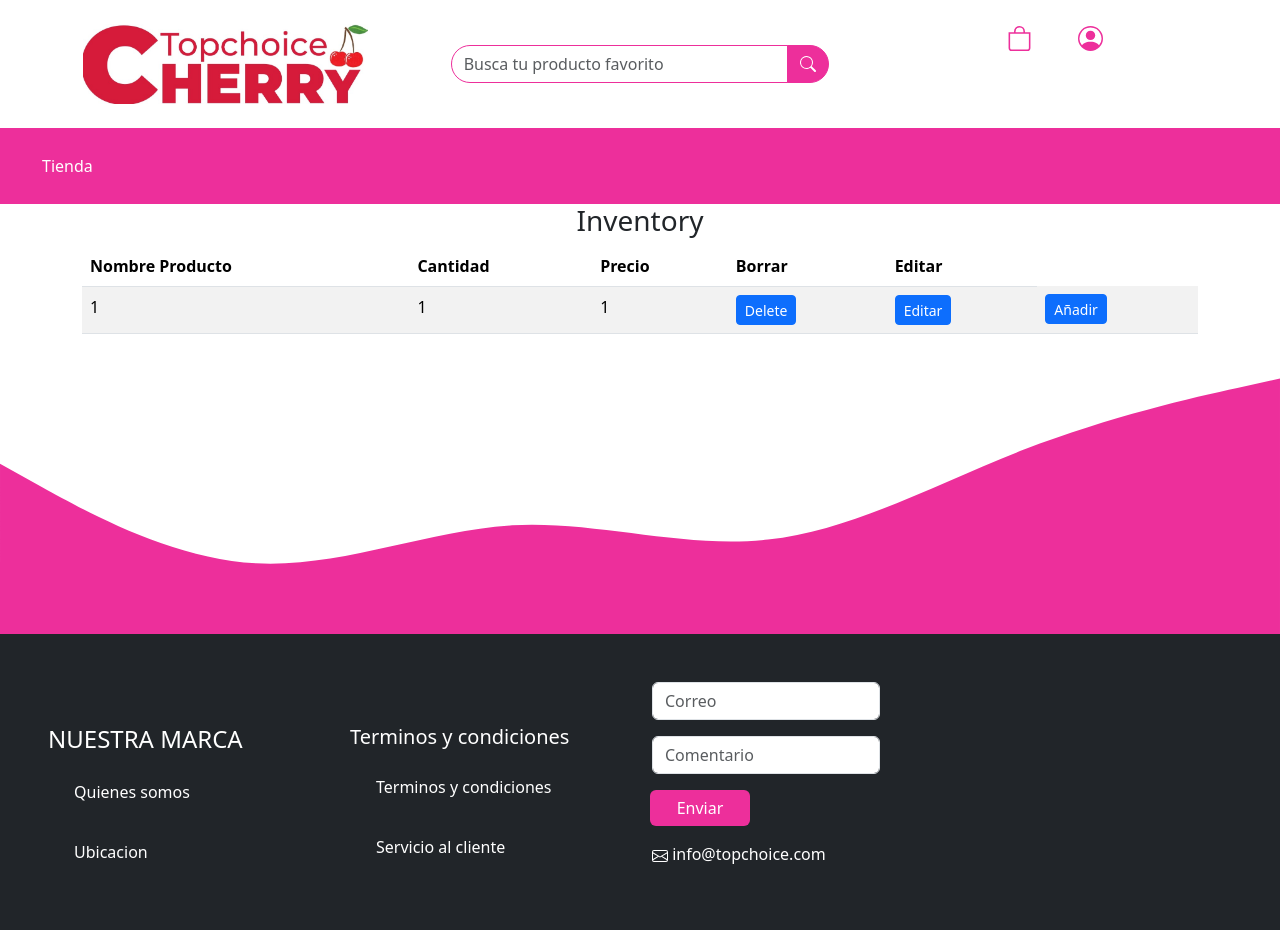
After one commit to Edwin-DEV-py/TopChoice_Cherry, a Django app: template TopChoice/templates/inventario.html in a window 1280 px wide. The commit adds this page. Run offline with Django 4.2, Linux system fonts and the light colour scheme; the template is opened without the code that fills it, so the values that code supplies are empty.

Commit message:
cambios en el diseno del logo, header y ne invent

```diff
--- a/TopChoice/TopChoice/static/css/index.css
+++ b/TopChoice/TopChoice/static/css/index.css
@@ -4,6 +4,11 @@
 h2{
     color: var(--color-barra);
 }
+
+html{
+    overflow-x: hidden;
+}
+
 .producto_centrado{
     display: flex;
     align-items: center;
--- /dev/null
+++ b/TopChoice/TopChoice/static/css/tienda.css
@@ -0,0 +1,3 @@
+.card3:hover{
+    transform: scale(1.1);
+}
--- a/TopChoice/TopChoice/urls.py
+++ b/TopChoice/TopChoice/urls.py
@@ -26,5 +26,6 @@ urlpatterns = [
     path('inicio_sesion.html',views.inicio_sesion,name="inicio_sesion"),
     path('registro.html',views.registro,name="registro"),
     path('store/',include('Productos.urls')),
+    path('inventario.html',views.inventario,name="inventario")
     #aqui colocar la etiqueta include para usar las urls de las otras apps.
 ] + static(settings.MEDIA_URL, document_root = settings.MEDIA_ROOT)
--- a/TopChoice/TopChoice/views.py
+++ b/TopChoice/TopChoice/views.py
@@ -16,3 +16,6 @@ def inicio_sesion(request):
 
 def registro(request):
     return render(request,'registro.html')
+
+def inventario(request):
+    return render(request,'inventario.html')
--- a/TopChoice/templates/header.html
+++ b/TopChoice/templates/header.html
@@ -3,9 +3,11 @@
     <div class="container-fluid p-4 text-center">
         <div class="row">
             <div class="col">
-                Logo
+              <a href="{% url 'header' %}">
+                <img src="{% static 'img/logo.jpg' %}" alt="" class="img-fluid mx-auto d-block" style="max-height: 80px;">
+              </a>
             </div>
-            <div class="col" style="color:white;">
+            <div class="col row align-items-center" style="color:white;">
                 <form class="container-fluid">
                     <div class="input-group">
                       <input type="text" class="form-control barra_busqueda" placeholder="Busca tu producto favorito" aria-label="Username" aria-describedby="basic-addon1">
@@ -17,7 +19,7 @@
                     </div>
                   </form>
             </div>
-            <div class="col justify-content-end" style="color:white;">
+            <div class="col align-items-center justify-content-end" style="color:white;">
                 <button class="btn_headers">
                     <svg xmlns="http://www.w3.org/2000/svg" width="16" height="16" fill="currentColor" class="bi bi-bag" viewBox="0 0 16 16">
                         <path d="M8 1a2.5 2.5 0 0 1 2.5 2.5V4h-5v-.5A2.5 2.5 0 0 1 8 1zm3.5 3v-.5a3.5 3.5 0 1 0-7 0V4H1v10a2 2 0 0 0 2 2h10a2 2 0 0 0 2-2V4h-3.5zM2 5h12v9a1 1 0 0 1-1 1H3a1 1 0 0 1-1-1V5z"/>
@@ -45,6 +47,9 @@
                       </button>
                       <div class="collapse navbar-collapse" id="navbarNav">
                         <ul class="navbar-nav nav justify-content-center">
+                          <li class="nav-item">
+                            <a class="nav-link active" aria-current="page" href="{% url 'store' %}">Tienda</a>
+                          </li>
                         {% for Categorias in links %}
                           <li class="nav-item">
                             <a class="nav-link active" aria-current="page" href="{{ Categorias.get_url }}">{{ Categorias.category_name }}</a>
--- a/TopChoice/templates/index.html
+++ b/TopChoice/templates/index.html
@@ -23,14 +23,14 @@
           <button type="button" data-bs-target="#carouselExampleIndicators" data-bs-slide-to="2" aria-label="Slide 3"></button>
         </div>
         <div class="carousel-inner">
-          <div class="carousel-item active bg-black">
-            <img src="{% static 'img/carrusel1' %}" class="img-fluid mx-auto d-block" alt="Responsive image">
+          <div class="carousel-item active">
+            <img src="{% static 'img/publi1.jpeg' %}" class="img-fluid mx-auto d-block" alt="Responsive image">
           </div>
-          <div class="carousel-item" style="background:  #FDCAD0;">
-            <img src="{% static 'img/carrusel2' %}" class="img-fluid mx-auto d-block" alt="Responsive image">
+          <div class="carousel-item">
+            <img src="{% static 'img/publi2.jpeg' %}" class="img-fluid mx-auto d-block" alt="Responsive image">
           </div>
-          <div class="carousel-item" style="background:  #f4e5e4;">
-            <img src="{% static 'img/carrusel3' %}" class="img-fluid mx-auto d-block" alt="Responsive image">
+          <div class="carousel-item">
+            <img src="{% static 'img/publi3.jpeg' %}" class="img-fluid mx-auto d-block" alt="Responsive image">
           </div>
         </div>
         <button class="carousel-control-prev" type="button" data-bs-target="#carouselExampleIndicators" data-bs-slide="prev">
@@ -208,6 +208,8 @@
     </div>
     <br>
     <br>
+
+    {% endblock %}
     <div class="row align-items-end bg-dark p-5">
       <div class="col">
         <div class="row">
@@ -266,6 +268,5 @@
         </div>
       </div>
     </div>
-    {% endblock %}
     <script src="https://cdn.jsdelivr.net/npm/bootstrap@5.3.0-alpha1/dist/js/bootstrap.bundle.min.js" integrity="sha384-w76AqPfDkMBDXo30jS1Sgez6pr3x5MlQ1ZAGC+nuZB+EYdgRZgiwxhTBTkF7CXvN" crossorigin="anonymous"></script>
 </body>
--- /dev/null
+++ b/TopChoice/templates/inventario.html
@@ -0,0 +1,98 @@
+{% extends 'index.html' %}
+{% load static %}
+{% block content %}
+{% include 'header.html' %}
+
+<div id="fullscreen_bg" class="fullscreen_bg">
+ <form class="form-signin">
+<div class="container">
+    <div class="row">
+        <div class="col-md-12">
+        <div class="panel panel-default">
+        <div class="panel panel-primary">
+
+            <h3 class="text-center">Inventory</h3>
+
+        <div class="panel-body">
+
+<table class="table table-striped table-condensed">
+                <thead>
+                <tr>
+                    <th>Nombre Producto</th>
+                    <th>Cantidad</th>
+                    <th>Precio</th>
+                    <th>Borrar</th>
+                    <th>Editar</th>
+                </tr>
+                </thead>
+                <tbody>
+                <tr>
+                    <td>1</td>
+                    <td>1</td>
+                    <td>1</td>
+                    <td class="ss"><a  class="btn btn-sm btn-primary btn-block" role="button" style="height:30px">Delete</a></td>
+                    </td>
+                    <td class="ss"><a  class="btn btn-sm btn-primary btn-block" role="button" style="height:30px">Editar</a></td>
+                    </td>
+                    <td class="ss"><a  class="btn btn-sm btn-primary btn-block" role="button" style="height:30px" data-bs-toggle="modal" data-bs-target="#staticBackdrop">Añadir</a></td>
+                    </td>
+                </tr>
+                </tbody>
+        </div>
+        </div>
+        </div>
+        </div>
+
+    </div>
+</div>
+</div>
+</form>
+</table>
+<div class="modal fade" id="staticBackdrop" data-bs-backdrop="static" data-bs-keyboard="false" tabindex="-1" aria-labelledby="staticBackdropLabel" aria-hidden="true">
+    <div class="modal-dialog">
+      <div class="modal-content">
+        <div class="modal-header">
+          <h1 class="modal-title fs-5" id="staticBackdropLabel">Modal title</h1>
+          <button type="button" class="btn-close" data-bs-dismiss="modal" aria-label="Close"></button>
+        </div>
+        <div class="modal-body">
+            <table class="table table-striped table-condensed">
+                <thead>
+                <tr>
+                    <th>Nombre Producto</th>
+                    <th>Cantidad</th>
+                    <th>Precio</th>
+                    <th>Accion</th>
+                </tr>
+                </thead>
+                <tbody>
+                <tr>
+                    <td class="col-md-4">
+                        <input type="text" class="form-control" aria-label="Default" aria-describedby="inputGroup-sizing-default" placeholder="Nombre">
+                    </td>
+                    <td class="col-md-3">
+                        <input type="number" class="form-control" aria-label="Default" aria-describedby="inputGroup-sizing-default" placeholder="Cantidad">
+                    </td>
+                    <td class="col-md-3">
+                        <input type="number" class="form-control" aria-label="Default" aria-describedby="inputGroup-sizing-default" placeholder="Precio">
+                    </td>
+                    <td class="ss"><a  class="btn btn-sm btn-primary btn-block" role="button" style="height:30px">Aceptar</a></td>
+                    </td>
+                </tr>
+                </tbody>
+            </div>
+            </form>
+            </table>
+        </div>
+        <div class="modal-footer">
+          <button type="button" class="btn btn-secondary" data-bs-dismiss="modal">Close</button>
+          <button type="button" class="btn btn-primary">Understood</button>
+        </div>
+      </div>
+    </div>
+  </div>
+</div></div></div></div></div></div></div></div>
+<footer style="position: sticky;">
+    <svg xmlns="http://www.w3.org/2000/svg" viewBox="0 0 1440 320"><path fill="#ed2f9b" fill-opacity="1" d="M0,128L48,154.7C96,181,192,235,288,240C384,245,480,203,576,197.3C672,192,768,224,864,213.3C960,203,1056,149,1152,112C1248,75,1344,53,1392,42.7L1440,32L1440,320L1392,320C1344,320,1248,320,1152,320C1056,320,960,320,864,320C768,320,672,320,576,320C480,320,384,320,288,320C192,320,96,320,48,320L0,320Z"></path></svg>
+</footer>
+{% endblock %}
```
Also changed, not shown: TopChoice/templates/tienda/detalle.html (+6 -2 lines), TopChoice/templates/tienda/tienda.html (+25 -50 lines), TopChoice/TopChoice/static/img/logo.jpg (added), TopChoice/TopChoice/static/img/publi1.jpeg (added), TopChoice/TopChoice/static/img/publi2.jpeg (added), TopChoice/TopChoice/static/img/publi3.jpeg (added). Lines whose indentation alone changed are shown as unchanged.
